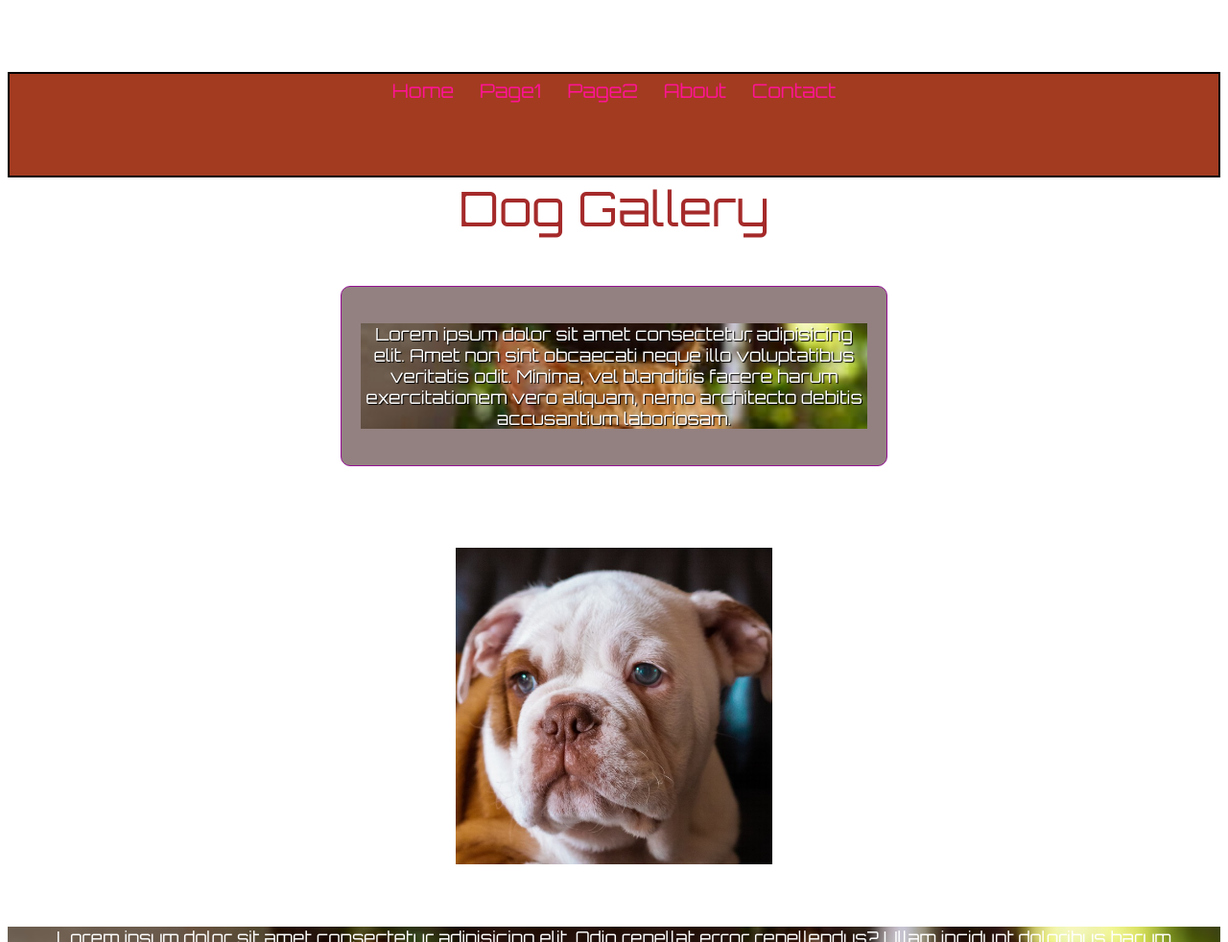
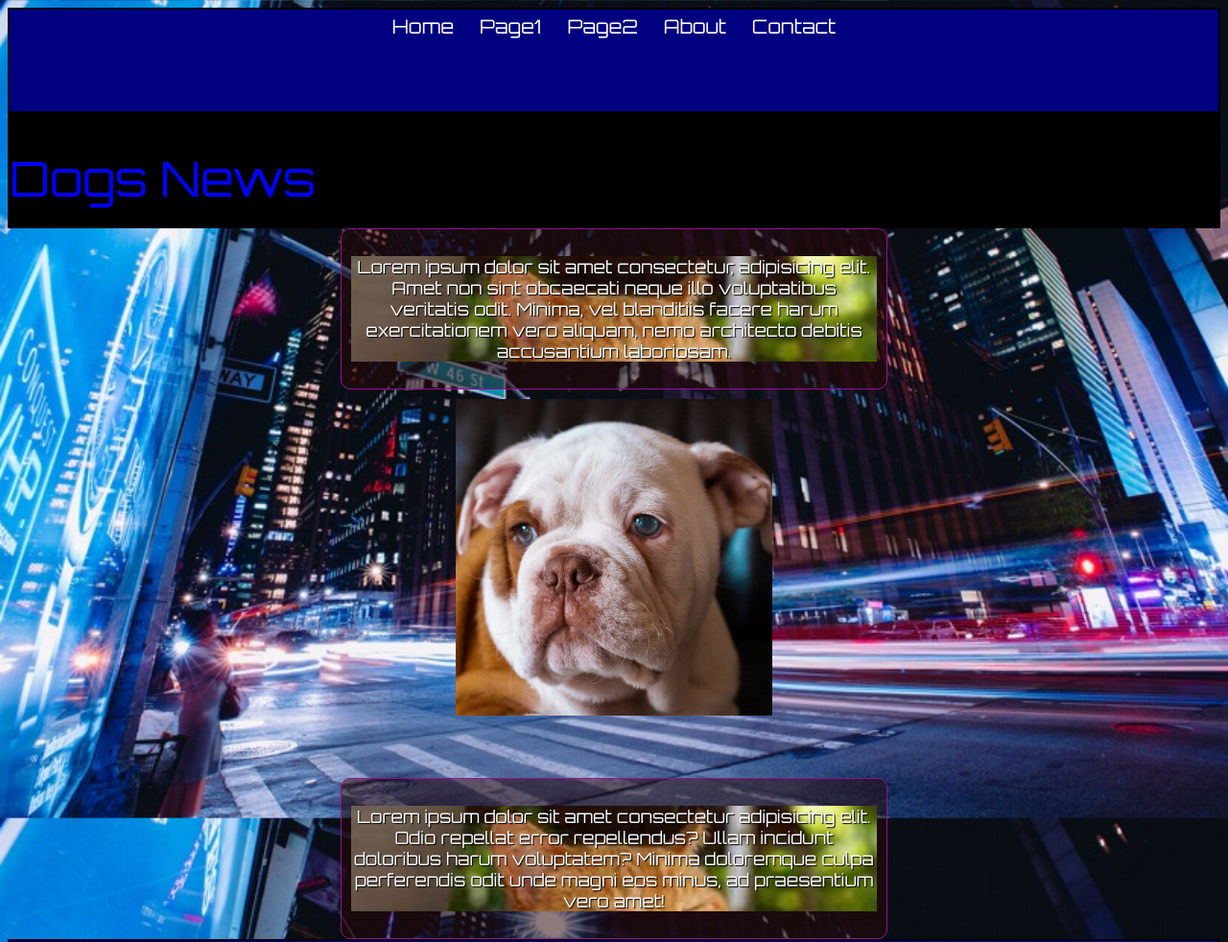
Before and after one commit to fzdigm/CH2, a plain HTML site: page index.html in a window 1280 px wide. Shown: the top 982 px of the page at 96% size. Drawn offline with Linux system fonts and the light colour scheme.

Commit message:
first commit

```diff
--- a/index.html
+++ b/index.html
@@ -20,8 +20,8 @@
 
     </header>
 
+    <div class="divh"><h1>Dogs News</h1></div>
 
-    <h1>Dog Gallery</h1>
     <div class="div0">
         <p>Lorem ipsum dolor sit amet consectetur, adipisicing elit. Amet non sint obcaecati neque illo voluptatibus veritatis odit. Minima, vel blanditiis facere harum exercitationem vero aliquam, nemo architecto debitis accusantium laboriosam.</p>
     </div>
@@ -29,9 +29,9 @@
     <div class="div1">
         <a href=""><img src="images/dog1.jpg" alt=""></a>
     </div>
-
-    <p>Lorem ipsum dolor sit amet consectetur adipisicing elit. Odio repellat error repellendus? Ullam incidunt doloribus harum voluptatem? Minima doloremque culpa perferendis odit unde magni eos minus, ad praesentium vero amet!</p>
-
+    <div class=div0>
+        <p>Lorem ipsum dolor sit amet consectetur adipisicing elit. Odio repellat error repellendus? Ullam incidunt doloribus harum voluptatem? Minima doloremque culpa perferendis odit unde magni eos minus, ad praesentium vero amet!</p>
+    </div>
     <div class="div11">
         <p>Lorem, ipsum dolor sit amet consectetur adipisicing elit. Nulla tenetur architecto iure eos, nisi ipsa dolorum rem laudantium id enim tempore quaerat quos nostrum alias, dolor beatae esse cupiditate? Fugiat.</p>
     </div>
@@ -39,7 +39,7 @@
         <a href=""><img src="images/dog2.jpg" alt=""></a>
     </div>
     <div class="div13">
-p       <p>Lorem ipsum dolor, sit amet consectetur adipisicing elit. Fugiat corrupti exercitationem quae sequi? Esse eaque voluptatem atque soluta perspiciatis cumque adipisci ad, aspernatur at totam asperiores saepe rerum, illo accusamus!</p>
+       <p>Lorem ipsum dolor, sit amet consectetur adipisicing elit. Fugiat corrupti exercitationem quae sequi? Esse eaque voluptatem atque soluta perspiciatis cumque adipisci ad, aspernatur at totam asperiores saepe rerum, illo accusamus!</p>
     </div>
     <div class="div14">
         <a href=""><img src="images/dog8.jpg" alt=""></a>
--- a/styles.css
+++ b/styles.css
@@ -16,25 +16,15 @@ html {
 }
 
 header, footer {
-    float: left;
     /* height: 300px; */
     width: 100%;
     border: 2px solid black;
-    background: #a33b20;
+    background:navy;
 }
 
 
-/*
-
-*, ::before, ::after {
-    box-sizing: border-box;
-}
-html {
-    font-size: 62.5%;
-} */
-
 body {
-    background: url("images/palms.jpg") no-repeat fixed center center;
+    background: url("images/street.jpg") no-repeat fixed center center;
     background-size: cover;
 }
 img {
@@ -44,11 +34,18 @@ img {
 }
 
 h1 {
-    text-align: center;
-    margin-top: 75px;
-    margin-bottom: 50px;
+    text-align: left;
+    margin auto;
+
     font-size: 5.0rem;
-    color:brown
+    color:blue;
+    border: 1px solid black;
+}
+
+.divh {
+    border: 1px solid black;
+    height: 120px;
+    background: black;
 }
 
 .div1 {
@@ -82,7 +79,7 @@ a {
     text-decoration: none;
 }
 a:link {
-    color: deeppink;
+    color: white;
     text-decoration: none;
 }
 a:visited {
@@ -133,9 +130,9 @@ a:active {
     text-align: center;
     margin: 0 auto;
     background-color: rgba(43, 6, 6, 0.507);
-    padding: 20px;
+    padding: 10px;
     border-radius: 10px;
-    margin-bottom: 75px;
+    /* margin-bottom: 75px; */
     text-shadow: 1px 1px 1px black;
     text-align: left;
 }
@@ -147,6 +144,15 @@ p {
     background-size: cover;
     font-size: 1.8rem;
 }
+
+
+
+
+
+
+
+
+
 @media (min-width:869px) and (max-width:1100px) {
     img {
         width: 275px;
```
Also changed, not shown: images/street.jpg (added).
